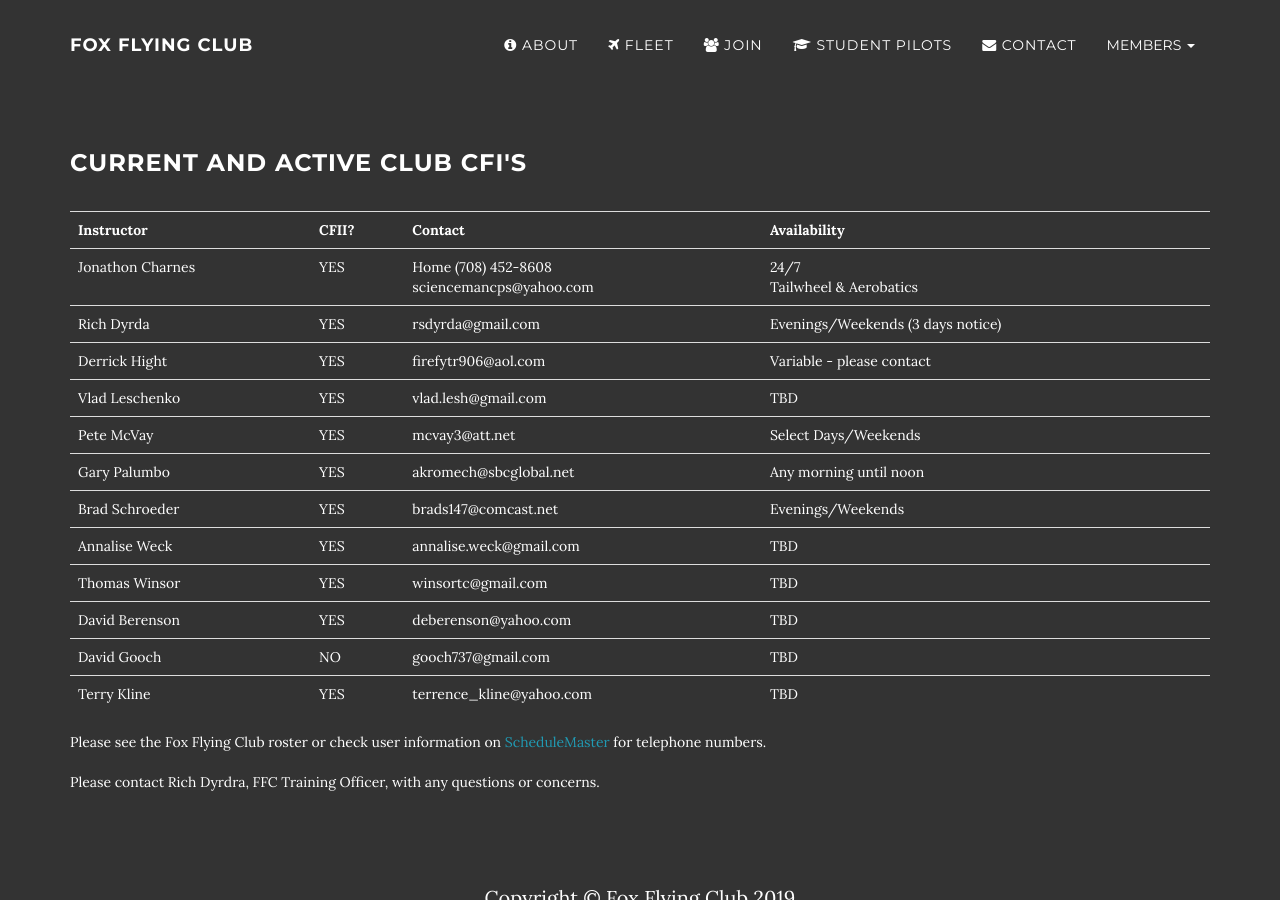
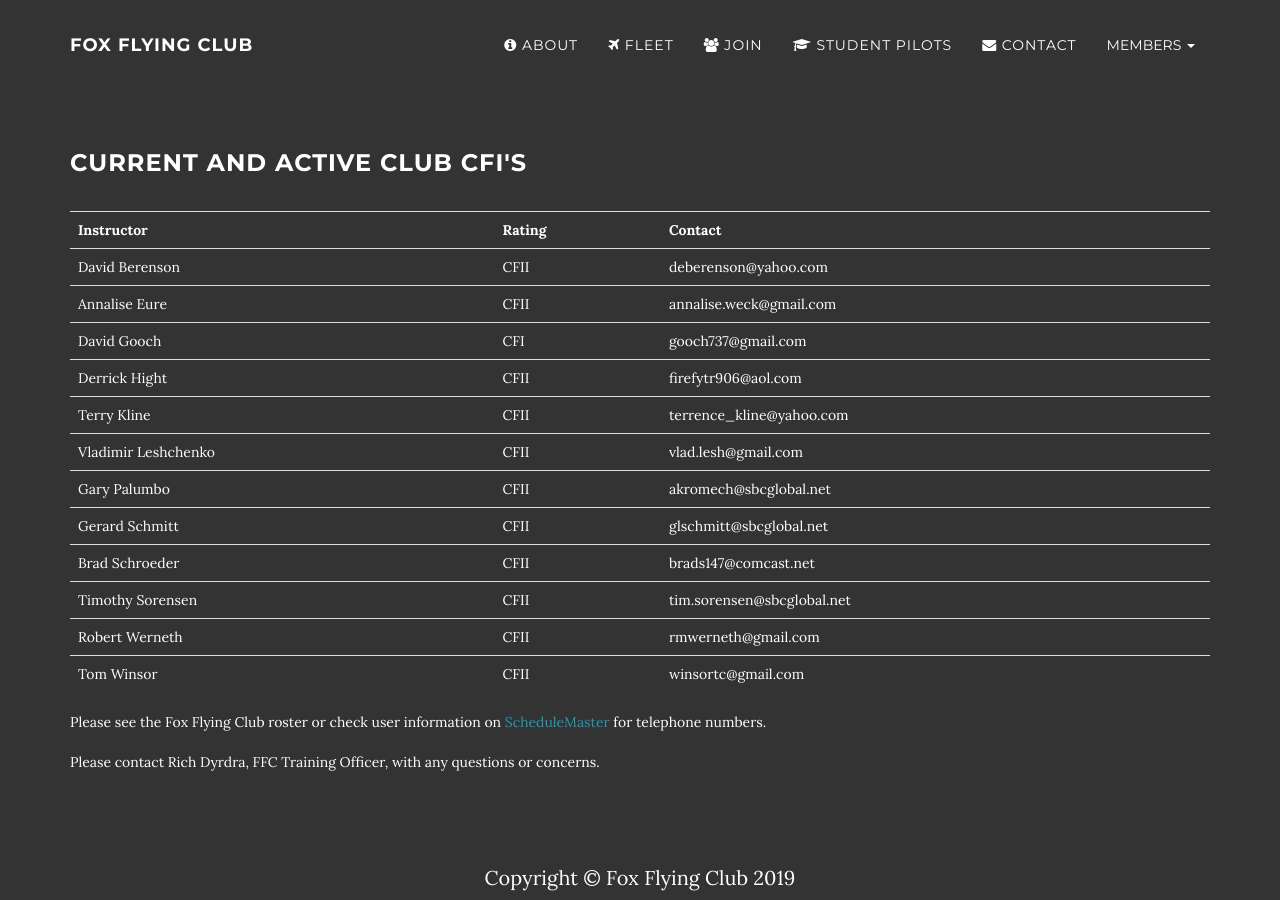
Before and after one commit to parabuzzle/foxflyingclub, a Jekyll site: the page built from cfis.html, in a window 1280 px wide and 900 px high. Built offline with Jekyll 4.4.1, drawn with Linux system fonts in a browser that asks for light colours.

Commit message:
fix cfi list and hours for ZG

```diff
--- a/cfis.html
+++ b/cfis.html
@@ -1,5 +1,18 @@
 ---
 layout: page
+cfis:
+  - Berenson David,CFII,deberenson@yahoo.com
+  - Eure Annalise,CFII,annalise.weck@gmail.com
+  - Gooch	David,CFI,gooch737@gmail.com
+  - Hight	Derrick,CFII,firefytr906@aol.com
+  - Kline	Terry,CFII,terrence_kline@yahoo.com
+  - Leshchenko Vladimir,CFII,vlad.lesh@gmail.com
+  - Palumbo	Gary,CFII,akromech@sbcglobal.net
+  - Schmitt	Gerard,CFII,glschmitt@sbcglobal.net
+  - Schroeder Brad,CFII,brads147@comcast.net
+  - Sorensen Timothy,CFII,tim.sorensen@sbcglobal.net
+  - Werneth	Robert,CFII,rmwerneth@gmail.com
+  - Winsor Tom,CFII,winsortc@gmail.com
 ---
 
 <div class="row">
@@ -8,83 +21,18 @@ layout: page
     <table class="table">
       <tr>
         <th>Instructor</th>
-        <th>CFII?</th>
+        <th>Rating</th>
         <th>Contact</th>
-        <th>Availability</th>
       </tr>
-
-      <tr>
-        <td>Jonathon Charnes</td>
-        <td>YES</td>
-        <td>Home (708) 452-8608 <br/>sciencemancps@yahoo.com</td>
-        <td>24/7 <br/>Tailwheel & Aerobatics</td>
-      </tr>
-      <tr>
-        <td>Rich Dyrda</td>
-        <td>YES</td>
-        <td>rsdyrda@gmail.com</td>
-        <td>Evenings/Weekends (3 days notice)</td>
-      </tr>
-      <tr>
-        <td>Derrick Hight</td>
-        <td>YES</td>
-        <td>firefytr906@aol.com</td>
-        <td>Variable - please contact</td>
-      </tr>
-      <tr>
-        <td>Vlad Leschenko</td>
-        <td>YES</td>
-        <td>vlad.lesh@gmail.com</td>
-        <td>TBD</td>
-      </tr>
-      <tr>
-        <td>Pete McVay</td>
-        <td>YES</td>
-        <td>mcvay3@att.net</td>
-        <td>Select Days/Weekends</td>
-      </tr>
-      <tr>
-        <td>Gary Palumbo</td>
-        <td>YES</td>
-        <td>akromech@sbcglobal.net</td>
-        <td>Any morning until noon</td>
-      </tr>
-      <tr>
-        <td>Brad Schroeder</td>
-        <td>YES</td>
-        <td>brads147@comcast.net</td>
-        <td>Evenings/Weekends</td>
-      </tr>
-      <tr>
-        <td>Annalise Weck</td>
-        <td>YES</td>
-        <td>annalise.weck@gmail.com</td>
-        <td>TBD</td>
-      </tr>
-      <tr>
-        <td>Thomas Winsor</td>
-        <td>YES</td>
-        <td>winsortc@gmail.com</td>
-        <td>TBD</td>
-      </tr>
-      <tr>
-        <td>David Berenson</td>
-        <td>YES</td>
-        <td>deberenson@yahoo.com</td>
-        <td>TBD</td>
-      </tr>
-      <tr>
-        <td>David Gooch</td>
-        <td>NO</td>
-        <td>gooch737@gmail.com</td>
-        <td>TBD</td>
-      </tr>
-      <tr>
-        <td>Terry Kline</td>
-        <td>YES</td>
-        <td>terrence_kline@yahoo.com</td>
-        <td>TBD</td>
-      </tr>
+      {% for cfi in page.cfis %}
+        {% assign cfi_split = cfi | split: "," %}
+        {% assign cfi_name = cfi_split[0] | split: " " | reverse | join: " " %}
+        <tr>
+          <td>{{cfi_name}}</td>
+          <td>{{cfi_split[1]}}</td>
+          <td>{{cfi_split[2]}}</td>
+        </tr>
+      {% endfor %}
     </table>
     Please see the Fox Flying Club roster or check user information on <a href="http://www.schedulemaster.com/smlogin.htm">ScheduleMaster</a> for telephone numbers.
     <br/><br/>
--- a/n700zg.html
+++ b/n700zg.html
@@ -2,7 +2,7 @@
 layout: aircraft
 tail: N700ZG
 model: 2004 Cirrus SR20 G2
-price: $175/hour tach
+price: $180/hour
 ---
 
 <div class="row">
```
